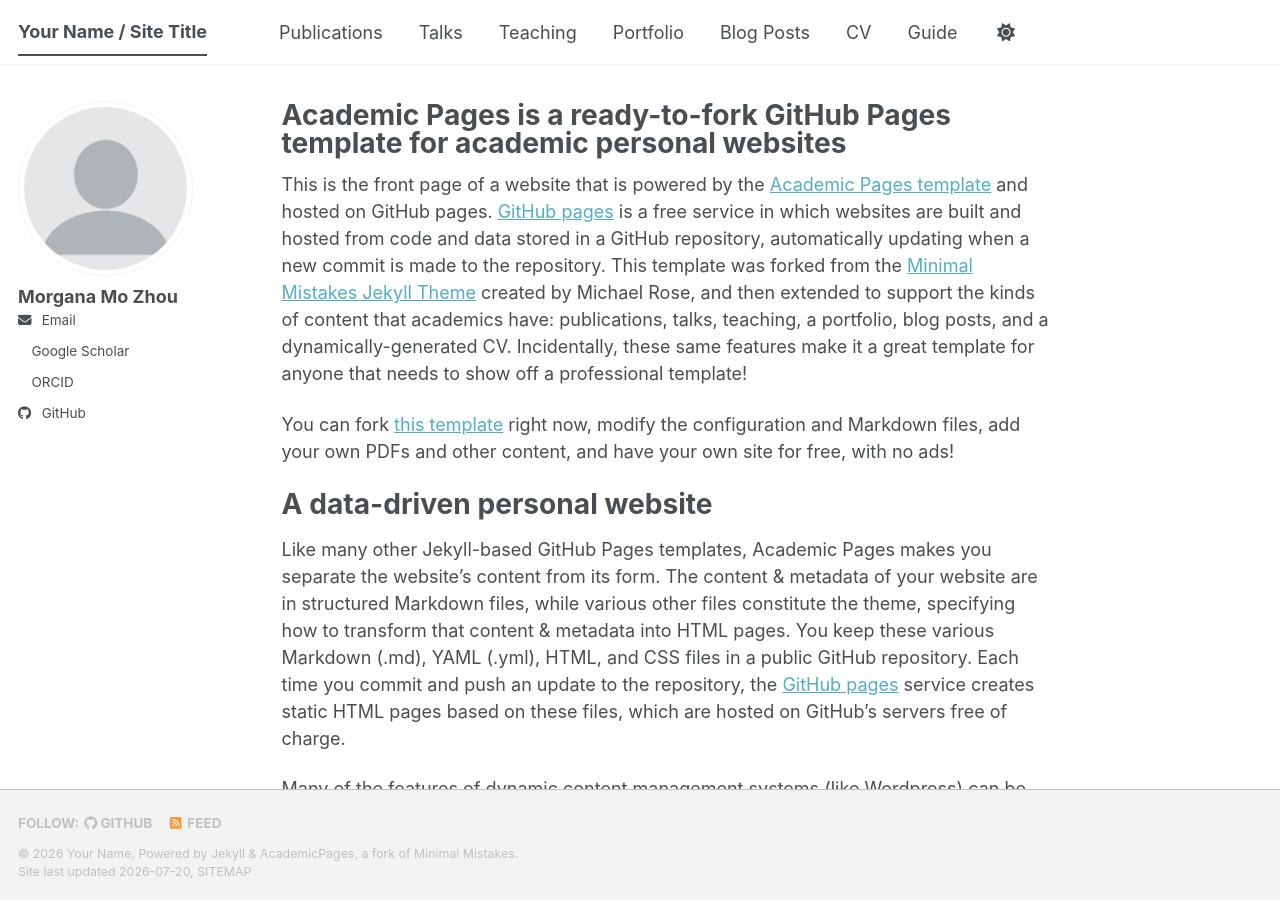
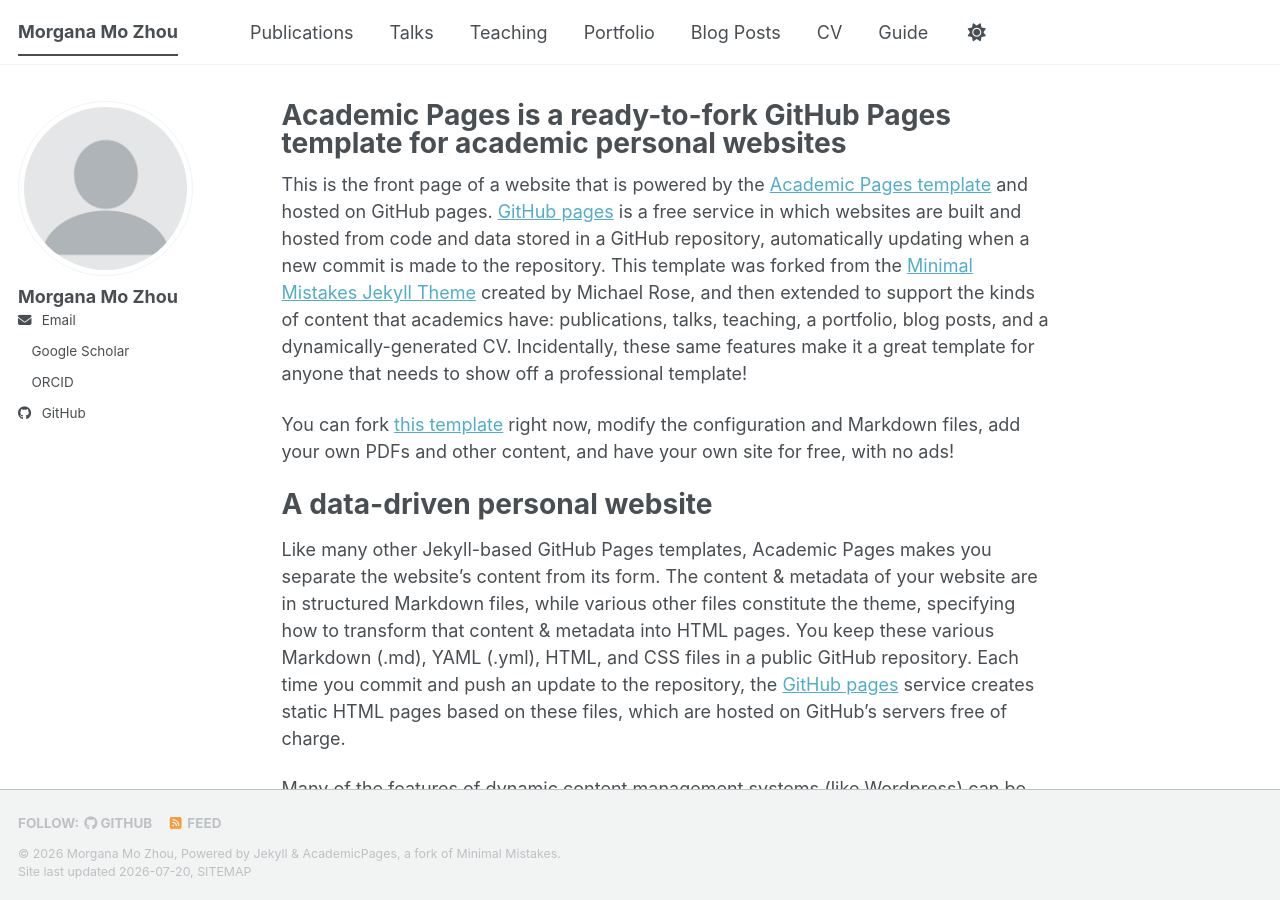
Before and after one commit to Aartakun1461/aartakun1461.github.io, a Jekyll site: the page built from _pages/about.md, in a window 1280 px wide and 900 px high. Built offline with Jekyll 4.4.1, drawn with Linux system fonts in a browser that asks for light colours; a style sheet for code colours, icons or effects is not loaded.

Commit message:
Update basic site settings in _config.yml
Set title, name, description, url, and repository to match the actual
morgana-mo-zhou.github.io site instead of the academicpages template defaults.

```diff
--- a/_config.yml
+++ b/_config.yml
@@ -9,14 +9,14 @@
 # Basic Site Settings
 locale                   : "en-US"
 site_theme               : "default" # The available themes options are "default", "air", "sunrise", "mint", "dirt" and "contrast"
-title                    : "Your Name / Site Title"
+title                    : "Morgana Mo Zhou"
 title_separator          : "-"
-name                     : &name "Your Name"
-description              : &description "Your Name's academic portfolio"   # Update this with a general description of your site, this is the default if not overridden by a page
-url                      : https://academicpages.github.io # The base hostname & protocol for your site e.g. "https://[your GitHub username].github.io",
+name                     : &name "Morgana Mo Zhou"
+description              : &description "Morgana Mo Zhou's academic portfolio"   # Update this with a general description of your site, this is the default if not overridden by a page
+url                      : https://morgana-mo-zhou.github.io # The base hostname & protocol for your site e.g. "https://[your GitHub username].github.io",
                                                            # or if you already have some other page hosted on Github then use "https://[your GitHub username].github.io/[Your Repo Name]"
 baseurl                  : "" # the subpath of your site, e.g. "/blog"
-repository               : "academicpages/academicpages.github.io"
+repository               : "morgana-mo-zhou/morgana-mo-zhou.github.io"
 
 # Site Author - The following control what appear as part of the author content on the side bar.
 #               If a field is blank the icon and link will not appear, otherwise it will be shown.
```
